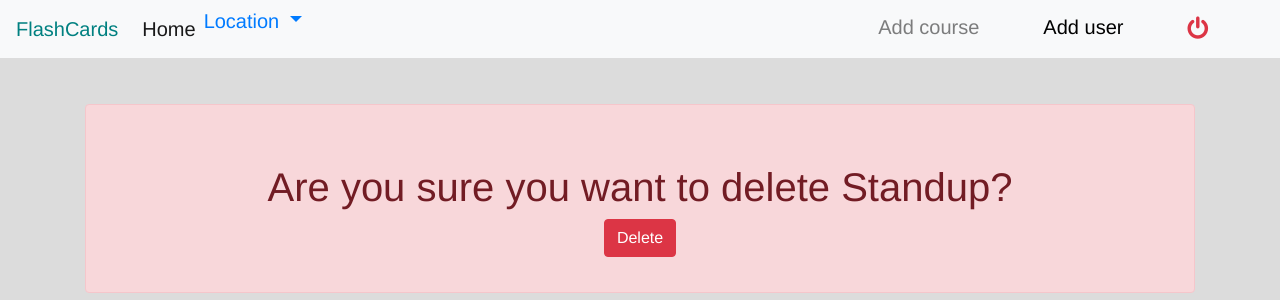
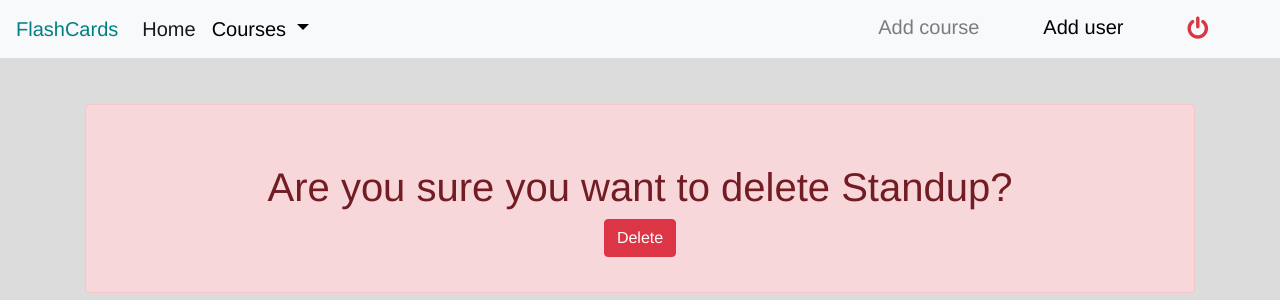
Before and after one commit to ndonyemark/Flash, a Django app: page /delete_flash/1 in a window 1280 px wide. Shown: the top 300 px of the page. Run offline with Django 3.2, Linux system fonts and the light colour scheme; a user stored in the database is signed in; data comes from the database, SQL or seed files in the repository; both versions use the stored data as it was after the commit; some libraries are stand-ins or nearby versions.

Commit message:
Add for loop in navbar

```diff
--- a/flashcards/models.py
+++ b/flashcards/models.py
@@ -31,8 +31,3 @@ class Courses(models.Model):
 
     def __str__(self):
         return self.course_name
-
-    @classmethod
-    def filter_by_course(cls,course):
-        filtered_result = cls.objects.filter(course__course_name__icontains=course)
-        return filtered_result
--- a/flashcards/templates/navbar.html
+++ b/flashcards/templates/navbar.html
@@ -9,28 +9,17 @@
         <li class="nav-item active">
           <a class="nav-link" href="{% url 'index' %}">Home <span class="sr-only">(current)</span></a>
         </li>
-          {% comment %} Location {% endcomment %}
-       <li class="dropdown">
-        <a class="dropdown-toggle" data-toggle="dropdown" href="#">Location
-        <span class="caret"></span></a>
-        <ul class="dropdown-menu">
-            {% for location in all_locations %}
-                <li><a href="/location/{{location.country}}">{{location.country}}</a></li>
+       <li class="nav-item dropdown">
+         <a class="nav-link dropdown-toggle" href="#" id="navbarDropdown" role="button" data-toggle="dropdown" aria-haspopup="true" aria-expanded="false" style='color:black'>
+            Courses
+          </a>
+          <div class="dropdown-menu" aria-labelledby="navbarDropdown">
+        <ul class="dropdown-item">
+            {% for course in all_courses %}
+                <li style='list-style:none; color:black;'><a href="{% url 'post_flash' %}">{{course.course_name}}</a></li>
             {% endfor %}
         </ul>
       </li>
-
-        {% comment %} <li class="nav-item dropdown">
-          <a class="nav-link dropdown-toggle" href="#" id="navbarDropdown" role="button" data-toggle="dropdown" aria-haspopup="true" aria-expanded="false" style='color:black'>
-            Courses
-          </a>
-          <div class="dropdown-menu" aria-labelledby="navbarDropdown">
-            <a class="dropdown-item" href="#">Science</a>
-            <a class="dropdown-item" href="#">Mathematics</a>
-            <div class="dropdown-divider"></div>
-            <a class="dropdown-item" href="#">Another course</a>
-          </div>
-        </li> {% endcomment %}
       </ul>
 
       <ul class="navbar-nav navbar-right mr-5">
--- a/flashcards/urls.py
+++ b/flashcards/urls.py
@@ -7,5 +7,5 @@ urlpatterns = [
     path('view_flash/<int:flash_id>', views.flash_detail, name='view_flash'),
     path('update_flash/<int:flash_id>', views.update_flash_card, name='update_flash'),
     path('delete_flash/<int:flash_id>', views.delete_flash_card, name='delete_flash'),
-    path('register_course', views.course_registration, name='register_course')
+    path('register_course', views.course_registration, name='register_course'),
 ]
--- a/flashcards/views.py
+++ b/flashcards/views.py
@@ -7,12 +7,13 @@ from django.utils import timezone
 @login_required
 def index(request):
     flash_cards=FlashCards.objects.all()
-    return render(request, 'index.html', {'flash_cards': flash_cards})
+    all_courses = Courses.objects.all()
+    return render(request, 'index.html', {'flash_cards': flash_cards, 'all_courses':all_courses})
 
 @login_required
 def flash_creation(request):
     current_user=request.user
-    # courses=Courses.objects.all()
+    all_courses = Courses.objects.all()
     if request.method == 'POST':
         form=FlashCreationForm(request.POST)
         if form.is_valid():  # and current_user=='small_bro'
@@ -20,7 +21,7 @@ def flash_creation(request):
             return redirect('index')
     else:
         form=FlashCreationForm()
-    return render(request, 'flash_creation.html', {'form': form})
+    return render(request, 'flash_creation.html', {'form': form,'all_courses':all_courses})
 
 @login_required
 def flash_detail(request, flash_id):
@@ -52,14 +53,7 @@ def course_registration(request):
         form = CourseRegistrationForm(request.POST)
         if form.is_valid():
             form.save()
-            return redirect('register_course')
+            return redirect('post_flash')
     else:
         form = CourseRegistrationForm()
     return render(request, 'course_registration.html', {'form': form})
-
-
-def get_courses(request, course ):
-    flash_cards=FlashCards.filter_by_course(course)
-    all_courses = Courses.objects.all()
-    message = f"{course}"
-    return render(request, 'course.html', {"message":message, "flash_cards":flash_cards, "all_courses":all_courses})
```
Also changed, not shown: db.sqlite3.
